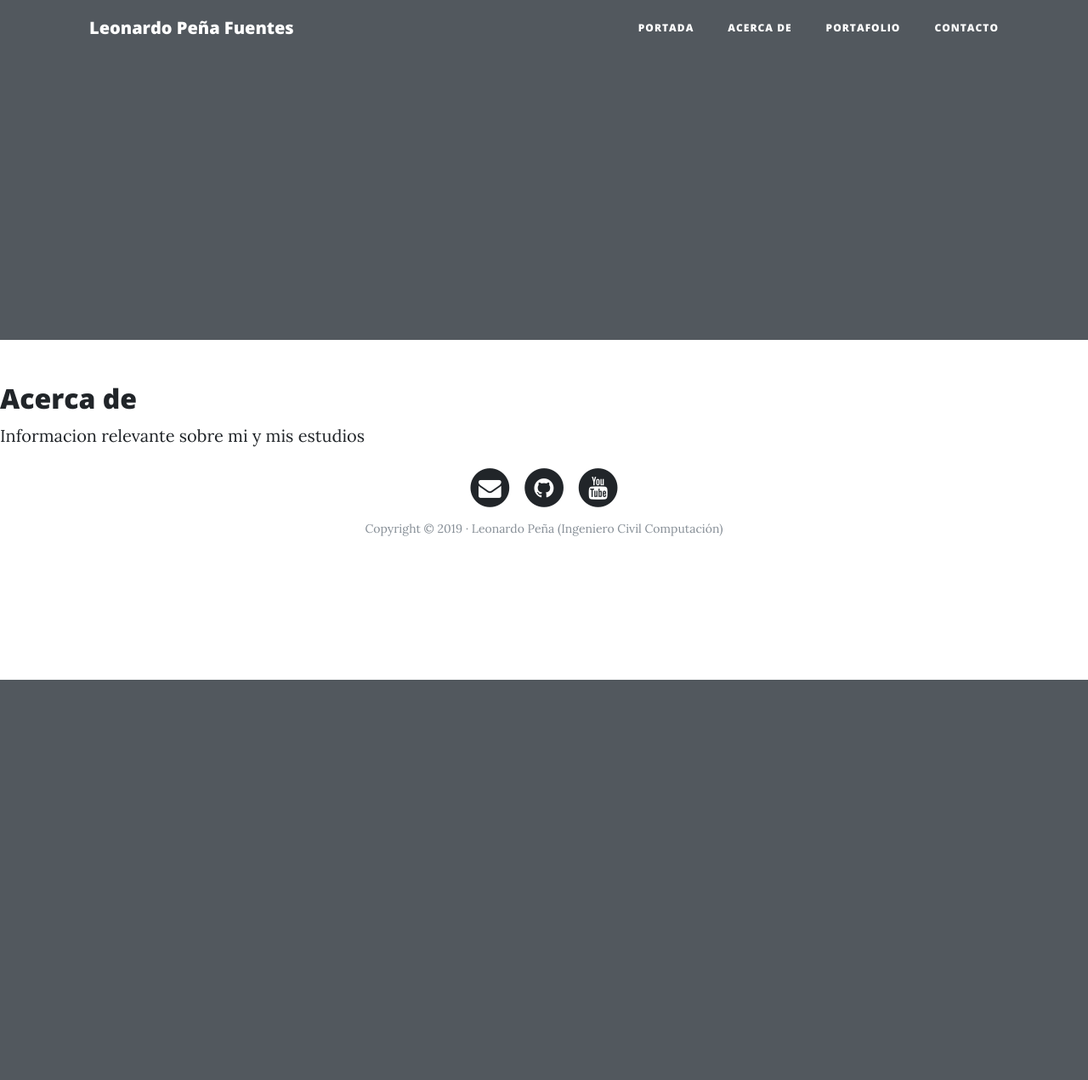
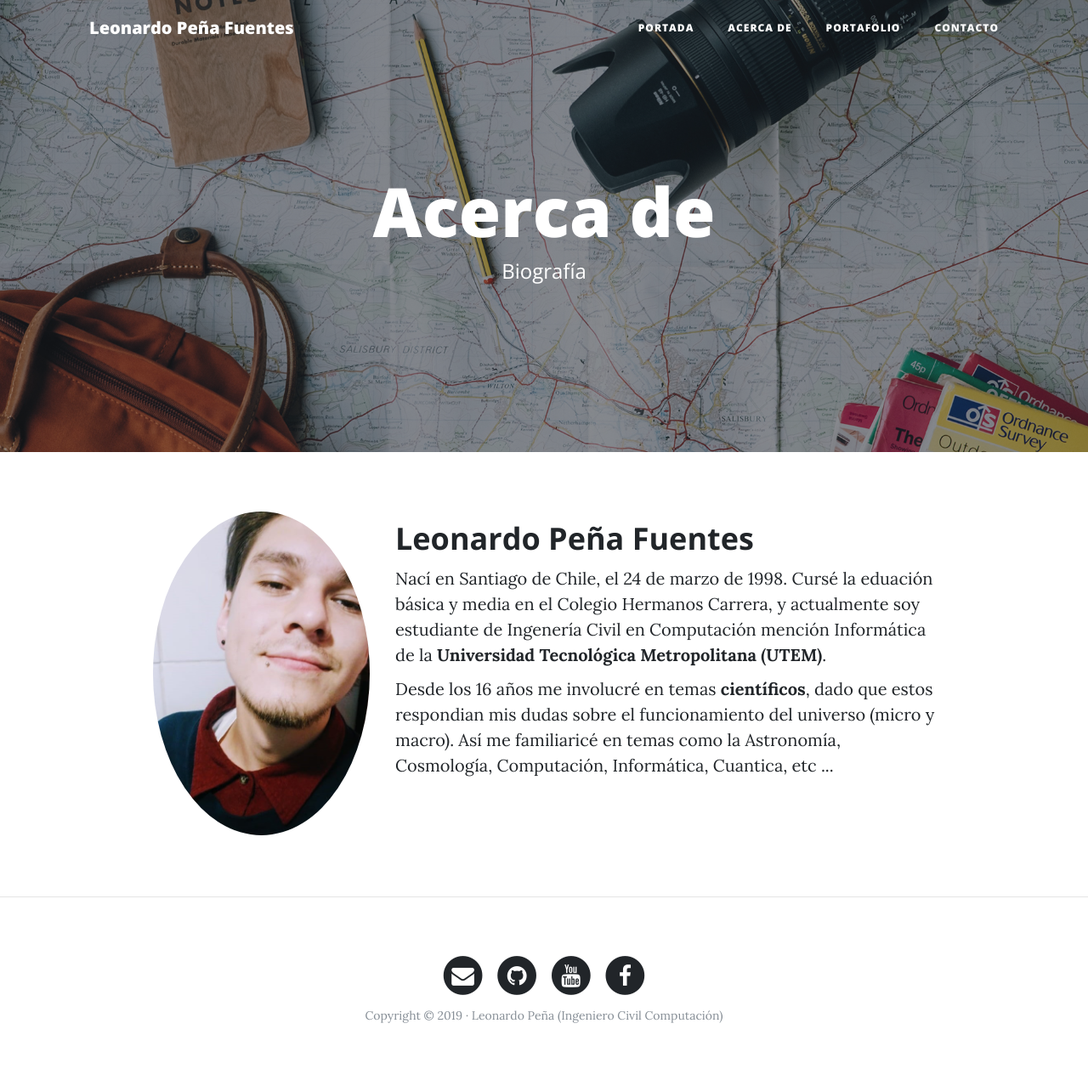
Before and after one commit to LeoCuantico/WebPersonal, a Django app: page /about/ in a window 1280 px wide. Shown: the whole page at 85% size. Before the commit the page ends 800 px from the top, so only its background shows below. Run offline with Django 3.2, Linux system fonts and the light colour scheme; some libraries are stand-ins or nearby versions.

Commit message:
leito
casi finalizado

```diff
--- a/core/templates/core/about.html
+++ b/core/templates/core/about.html
@@ -1,8 +1,24 @@
-{%extends 'core/base.html'%}
+{% extends 'core/base.html'%}
 
 {% block title %} About {% endblock %}
 
-{% block content %}
-<h2>Acerca de</h2>
-<p>Informacion relevante sobre mi y mis estudios</p>
-{%endblock%}
+{% block background %}{% load static %}{% static 'core/img/about-bg.jpg'%}{% endblock %}
+
+{% block headers %}
+<h1>Acerca de </h1>
+<span class="subheading">Biografía</span>
+{% endblock %}
+
+<!-- CONTENIDO DE LA PAGINA-->
+{% block content%}
+<div class="col-lg-3 col-md-4 offset-lg-1">
+          <img class="img-fluid avatar" src="{% static 'core/img/avatar_leo.jpeg' %}" alt="">
+        </div>
+        <div class="col-lg-7 col-md-8">
+          <h2 class="section-heading">Leonardo Peña Fuentes</h2>
+          <p>Nací en Santiago de Chile, el 24 de marzo de 1998. Cursé la eduación básica y media en el Colegio Hermanos Carrera, y actualmente soy estudiante de Ingenería Civil en Computación mención Informática
+          de la <b>Universidad Tecnológica Metropolitana (UTEM)</b>.</p>
+          <p>Desde los 16 años me involucré en temas <b>científicos</b>, dado que estos respondian mis dudas sobre el funcionamiento del
+          universo (micro y macro). Así me familiaricé en temas como la Astronomía, Cosmología, Computación, Informática, Cuantica, etc ...</p>
+        </div>
+{% endblock %}
--- a/core/templates/core/base.html
+++ b/core/templates/core/base.html
@@ -65,8 +65,13 @@
     </header>
 
     <!--AQUI VA EL CONTENIDO DE LA PAGINA-->
+    <div class="container">
+      <div class="row">
+        {% block content%} {% endblock %}
+      </div>
+    </div>
 
-    {% block content%} {% endblock %}
+    {% if request.path != "/" %}<hr>{% endif %}
 
     <!-- Pié de página -->
     <footer>
@@ -75,7 +80,7 @@
           <div class="col-lg-8 col-md-10 mx-auto">
             <ul class="list-inline text-center">
               <li class="list-inline-item">
-                <a href="#">
+                <a href="https://mail.google.com/">
                   <span class="fa-stack fa-lg">
                     <i class="fa fa-circle fa-stack-2x"></i>
                     <i class="fa fa-envelope fa-stack-1x fa-inverse"></i>
@@ -83,7 +88,7 @@
                 </a>
               </li>
               <li class="list-inline-item">
-                <a href="#">
+                <a href="https://github.com/LeoCuantico">
                   <span class="fa-stack fa-lg">
                     <i class="fa fa-circle fa-stack-2x"></i>
                     <i class="fa fa-github fa-stack-1x fa-inverse"></i>
@@ -91,10 +96,18 @@
                 </a>
               </li>
               <li class="list-inline-item">
-                <a href="#">
+                <a href="https://www.youtube.com/channel/UC9W9J8PbDD3z1FUBp0kVFsw?view_as=subscriber">
                   <span class="fa-stack fa-lg">
                     <i class="fa fa-circle fa-stack-2x"></i>
                     <i class="fa fa-youtube fa-stack-1x fa-inverse"></i>
+                  </span>
+                </a>
+              </li>
+              <li class="list-inline-item">
+                <a href="https://www.facebook.com/LeooDrewLawson">
+                  <span class="fa-stack fa-lg">
+                    <i class="fa fa-circle fa-stack-2x"></i>
+                    <i class="fa fa-facebook fa-stack-1x fa-inverse"></i>
                   </span>
                 </a>
               </li>
```
Also changed, not shown: core/templates/core/contact.html (+14 -5 lines), core/templates/core/portfolio.html (+6 -3 lines), core/static/core/img/avatar_leo.jpeg (added).
